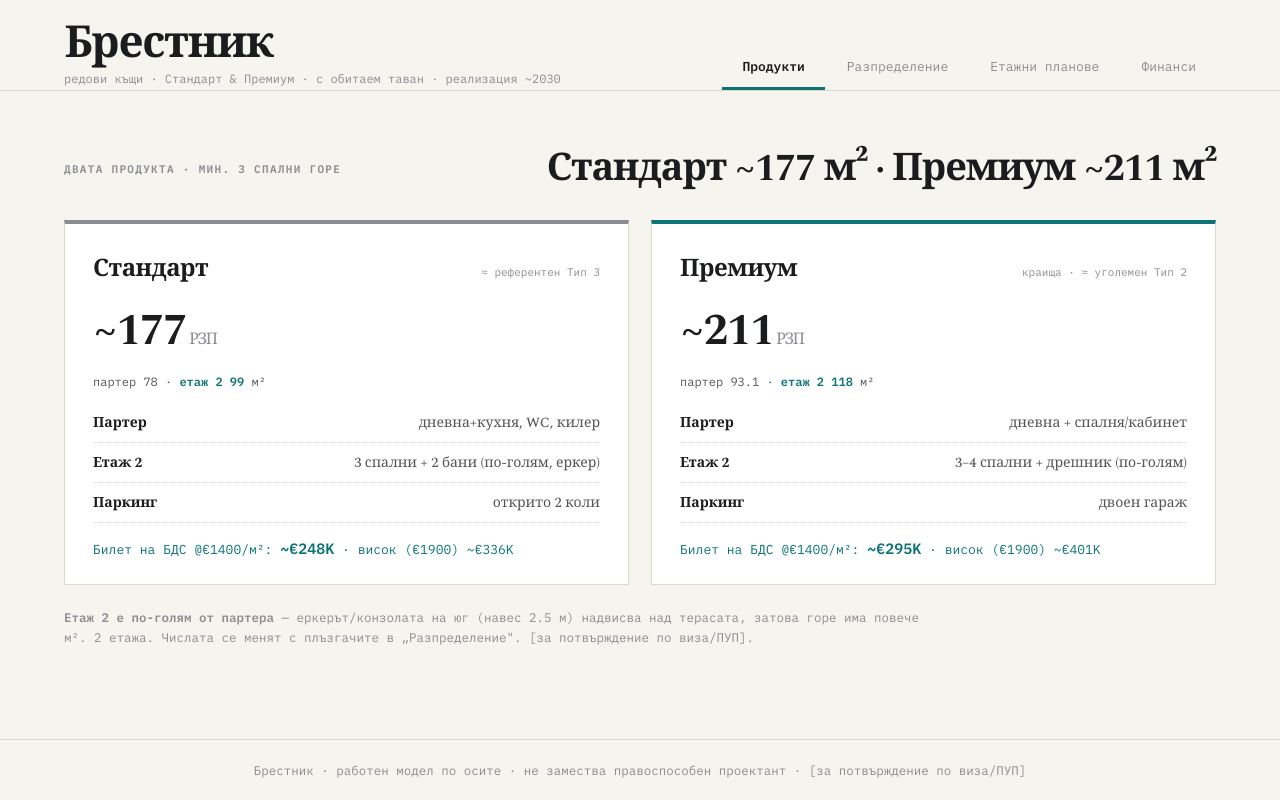
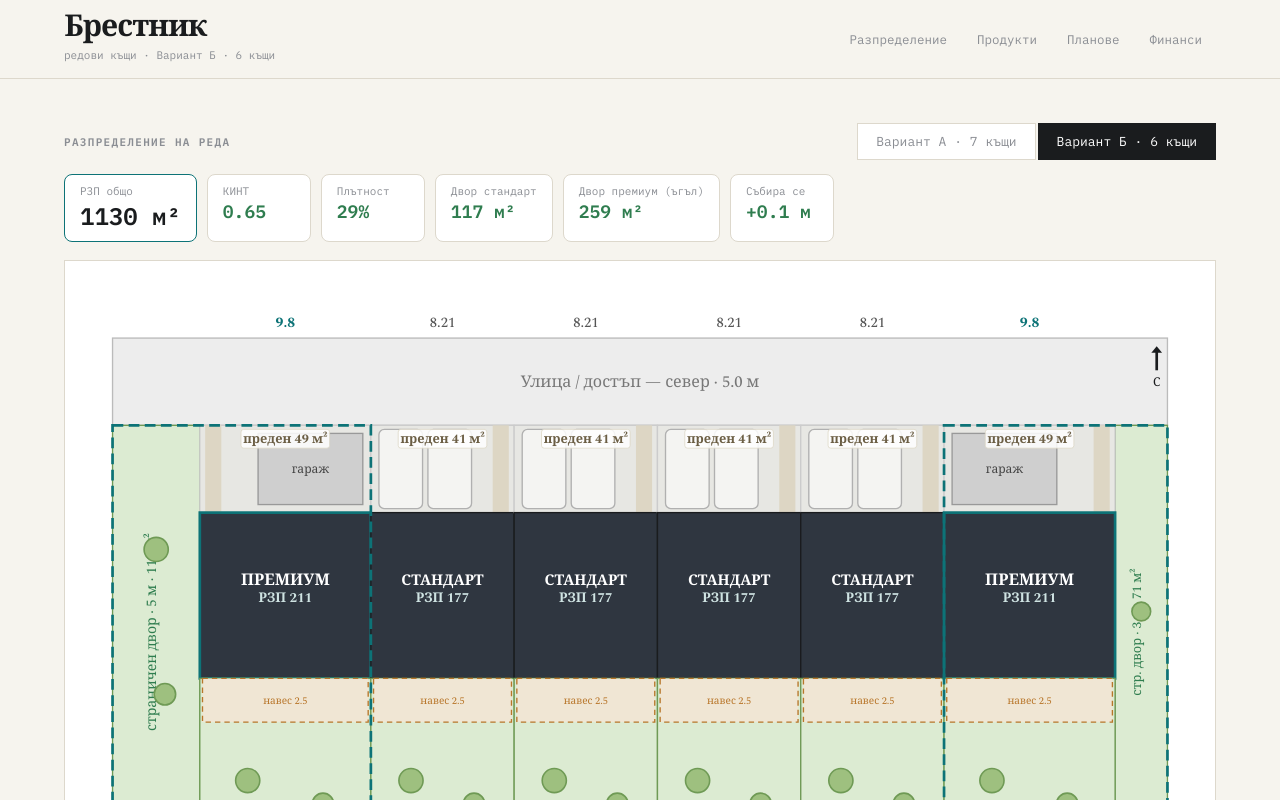
Before and after one commit to h8inc/brestnik-app, a React (Vite) app: page / in a window 1280 px wide. Shown: the top 800 px of the page. Built offline with nearby package versions, Linux system fonts and the light colour scheme.

Commit message:
UX: скрол вместо табове, планът в центъра, плъзгачи зад бутон, мобилен

```diff
--- a/src/App.jsx
+++ b/src/App.jsx
@@ -38,25 +38,24 @@ const FLOORS = {
 
 const PRODUCTS = {
   S: {
-    name: "Стандарт", ref: "≈ референтен Тип 3", ticket: "~€315K + таван",
+    name: "Стандарт", ref: "≈ референтен Тип 3",
     rows: [["Партер", "дневна+кухня, WC, килер"], ["Етаж 2", "3 спални + 2 бани (по-голям, еркер)"],
       ["Таван", "обитаем (гредоред, скосен)"], ["Паркинг", "открито 2 коли"]],
   },
   P: {
-    name: "Премиум", ref: "краища · ≈ уголемен Тип 2", ticket: "~€423K + таван",
+    name: "Премиум", ref: "краища · ≈ уголемен Тип 2",
     rows: [["Партер", "дневна + спалня/кабинет"], ["Етаж 2", "3–4 спални + дрешник (по-голям)"],
       ["Таван", "обитаем (гредоред, скосен)"], ["Паркинг", "двоен гараж"]],
   },
 };
 
-const TABS = [
-  ["products", "Продукти"],
-  ["layout", "Разпределение"],
-  ["plans", "Етажни планове"],
-  ["finance", "Финанси"],
+const NAV = [
+  ["sec-layout", "Разпределение"],
+  ["sec-products", "Продукти"],
+  ["sec-plans", "Планове"],
+  ["sec-finance", "Финанси"],
 ];
 
-// плъзгачи: ключ · етикет · min · max · стъпка · мярка
 const SLIDERS = [
   ["wS", "Ширина стандарт", 4, 12, 0.1, "м"],
   ["wP", "Ширина премиум", 4, 13, 0.1, "м"],
@@ -70,13 +69,20 @@ const SLIDERS = [
 
 const defaultsFor = (v) => ({ ...baseParams, wS: v.wS, wP: v.wP, dS: v.dS, dP: v.dP, attic: v.attic, road: v.road, front: v.front });
 
-// имена на export-ите в plans.js по продукт/етаж (за Export от редактора)
 const EXPORT_NAMES = { S: ["ground", "floor2", "attic"], P: ["groundP", "floor2P", "atticP"] };
 
-// редакциите на плановете живеят на ниво App (+ localStorage) → издържат на
-// превключване на „Редактирай" и презареждане. Закрепване в plans.js = Export.
 const EDITS_KEY = "brestnik-plan-edits-v1";
 const loadEdits = () => { try { return JSON.parse(localStorage.getItem(EDITS_KEY)) || {}; } catch { return {}; } };
+
+function Chip({ l, v, accent, big }) {
+  const col = accent === "red" ? "#B23A2E" : accent === "green" ? "#2F7D4F" : accent === "amber" ? "#B8762A" : "#1A1C1E";
+  return (
+    <div className={"chip" + (big ? " chip-big" : "")}>
+      <span className="chip-l">{l}</span>
+      <span className="chip-v" style={{ color: col }}>{v}</span>
+    </div>
+  );
+}
 
 function ProductCard({ p, hm, accent, attic }) {
   const rows = p.rows.filter(([k]) => attic || k !== "Таван");
@@ -95,16 +101,16 @@ function ProductCard({ p, hm, accent, attic }) {
 }
 
 export default function App() {
-  const [tab, setTab] = useState("products");
   const [variant, setVariant] = useState("B");
   const [product, setProduct] = useState("S");
   const [floor, setFloor] = useState(0);
   const [editPlan, setEditPlan] = useState(false);
+  const [showDims, setShowDims] = useState(false);   // плъзгачите са скрити по подразбиране
   const [dims, setDims] = useState(() => defaultsFor(VARIANTS.B));
   const [planEdits, setPlanEdits] = useState(loadEdits);
   const saveRooms = (name, rms) => setPlanEdits((e) => {
     const next = { ...e };
-    if (rms == null) delete next[name]; else next[name] = rms;   // null = върни към plans.js
+    if (rms == null) delete next[name]; else next[name] = rms;
     try { localStorage.setItem(EDITS_KEY, JSON.stringify(next)); } catch { /* sandbox */ }
     return next;
   });
@@ -119,7 +125,6 @@ export default function App() {
 
   const setDim = (k, val) => setDims((d) => ({ ...d, [k]: val }));
   const toggleAttic = () => setDims((d) => ({ ...d, attic: !d.attic }));
-  // ширините СА СВЪРЗАНИ: лицето е фиксирано → по-широк стандарт компенсира с по-тесен премиум и обратно
   const setWidthCoupled = (which, val) => {
     const nP = v.seq.filter((t) => t === "P").length;
     const nS = v.seq.filter((t) => t === "S").length;
@@ -141,6 +146,8 @@ export default function App() {
   const M = useMemo(() => rowMetrics(liveUnits, v.leftMargin, v.rightMargin, dims), [variant, dims]);
   const hmS = houseMetrics(dims.wS, "S", dims);
   const hmP = houseMetrics(dims.wP, "P", dims);
+  const priv = PLOT.W - dims.road;
+  const cornerYard = hmP.rear + hmP.front + Math.round(v.leftMargin * priv);  // К1 общ
 
   const prodW = product === "S" ? dims.wS : dims.wP;
   const prodDepth = product === "S" ? dims.dS : dims.dP;
@@ -157,40 +164,45 @@ export default function App() {
       <header className="hdr">
         <div className="hdr-title">
           <h1>Брестник</h1>
-          <span>редови къщи · Стандарт &amp; Премиум · с обитаем таван · реализация ~2030</span>
+          <span>редови къщи · {v.label}</span>
         </div>
-        <nav className="tabs">
-          {TABS.map(([id, label]) => (
-            <button key={id} className={"tab" + (tab === id ? " on" : "")} onClick={() => setTab(id)}>{label}</button>
-          ))}
+        <nav className="navlinks">
+          {NAV.map(([id, label]) => <a key={id} href={"#" + id}>{label}</a>)}
         </nav>
       </header>
 
       <main className="main">
-        {tab === "products" && (
-          <section className="sec">
-            <div className="sec-h"><span className="eyebrow">Двата продукта · мин. 3 спални горе{dims.attic ? " · + таван" : ""}</span><h2>Стандарт ~{hmS.RZP} м² · Премиум ~{hmP.RZP} м²{dims.attic ? " (вкл. таван)" : ""}</h2></div>
-            <div className="cards">
-              <ProductCard p={PRODUCTS.S} hm={hmS} attic={dims.attic} />
-              <ProductCard p={PRODUCTS.P} hm={hmP} accent attic={dims.attic} />
-            </div>
-            <p className="note"><b>Етаж 2 е по-голям от партера</b> — еркерът/конзолата на юг (навес {dims.over} м) надвисва над терасата, затова горе има повече м². 2 етажа{dims.attic ? ` + обитаем таван на гредоред (~${Math.round(dims.atticRatio * 100)}% от петното)` : ""}. Числата се менят с плъзгачите в „Разпределение". [за потвърждение по виза/ПУП].</p>
-          </section>
-        )}
-
-        {tab === "layout" && (
-          <section className="sec">
+        {/* ——— РАЗПРЕДЕЛЕНИЕ — планът в центъра ——— */}
+        <section id="sec-layout" className="sec sec-hero">
           <div className="sec-h">
-              <span className="eyebrow">Разпределение · параметричен калкулатор</span>
+            <span className="eyebrow">Разпределение на реда</span>
             <div className="seg">
               {Object.entries(VARIANTS).map(([id, vv]) => (
                 <button key={id} className={"seg-b" + (variant === id ? " on" : "")} onClick={() => chooseVariant(id)}>{vv.label}</button>
               ))}
             </div>
           </div>
-            <p className="sub">{v.sub}</p>
 
-            <div className="calc">
+          <div className="chips">
+            <Chip l="РЗП общо" v={`${M.totalRZP} м²`} big />
+            <Chip l="КИНТ" v={M.kint.toFixed(2)} accent={M.kint > 1.2 ? "red" : "green"} />
+            <Chip l="Плътност" v={`${M.density}%`} accent={M.density > 40 ? "red" : "green"} />
+            {dims.attic && <Chip l="Таван" v={`${M.atticTotal} м²`} accent="amber" />}
+            <Chip l="Двор стандарт" v={`${hmS.rear + hmS.front} м²`} accent={hmS.yardOK ? "green" : "red"} />
+            <Chip l="Двор премиум (ъгъл)" v={`${cornerYard} м²`} accent="green" />
+            <Chip l="Събира се" v={`${M.slack >= 0 ? "+" : ""}${M.slack} м`} accent={Math.abs(M.slack) < 0.3 ? "green" : "red"} />
+          </div>
+
+          {/* ПЛАНЪТ — центърът на приложението */}
+          <div className="plan-frame plan-frame-row hero-plan">
+            <RowPlan units={liveUnits} leftMargin={v.leftMargin} rightMargin={v.rightMargin} params={dims} />
+          </div>
+
+          <div className="dims-bar">
+            <button className="dims-btn" onClick={() => setShowDims((s) => !s)}>{showDims ? "▾ Скрий размерите" : "✎ Редактирай размерите"}</button>
+            {showDims && dirty && <button className="reset" onClick={reset}>↺ По подразбиране</button>}
+          </div>
+          {showDims && (
             <div className="calc-controls">
               {SLIDERS.map(([k, label, min, max, step, unit]) => (
                 <div key={k} className="ctl">
@@ -199,37 +211,23 @@ export default function App() {
                     onChange={(e) => (k === "wS" || k === "wP") ? setWidthCoupled(k, parseFloat(e.target.value)) : setDim(k, parseFloat(e.target.value))} />
                 </div>
               ))}
-                <div className="ctl-row">
-                  <label className="chk">
-                    <input type="checkbox" checked={dims.attic} onChange={toggleAttic} /> Обитаем таван
-                  </label>
-                  <button className="reset" onClick={reset} disabled={!dirty}>↺ По подразбиране</button>
+              <label className="chk"><input type="checkbox" checked={dims.attic} onChange={toggleAttic} /> Обитаем таван</label>
+              <div className="metric-note">{M.yardOK ? "✓ дворове ≥72" : "⚠ двор <72"} · ширините са свързани (лицето фиксирано){dims.front < 5 ? " · ⚠ преден <5 м" : ""}. [ЗА ПОТВЪРЖДЕНИЕ по виза/ПУП]</div>
             </div>
+          )}
+        </section>
+
+        {/* ——— ПРОДУКТИ ——— */}
+        <section id="sec-products" className="sec">
+          <div className="sec-h"><span className="eyebrow">Двата продукта · мин. 3 спални горе{dims.attic ? " · + таван" : ""}</span><h2>Стандарт ~{hmS.RZP} м² · Премиум ~{hmP.RZP} м²{dims.attic ? " (вкл. таван)" : ""}</h2></div>
+          <div className="cards">
+            <ProductCard p={PRODUCTS.S} hm={hmS} attic={dims.attic} />
+            <ProductCard p={PRODUCTS.P} hm={hmP} accent attic={dims.attic} />
           </div>
+        </section>
 
-              <div className="calc-metrics">
-                <Metric label="РЗП общо" value={`${M.totalRZP} м²`} big />
-                <Metric label="от тях таван" value={`${M.atticTotal} м²`} accent="amber" />
-                <Metric label="КИНТ" value={M.kint.toFixed(2)} accent={M.kint > 1.2 ? "red" : "green"} hint="≤1.20" />
-                <Metric label="Плътност" value={`${M.density}%`} accent={M.density > 40 ? "red" : "green"} hint="≤40%" />
-                <div className="metric-sep" />
-                <Metric label="Станд. заден" value={`${hmS.open}+${hmS.covered}=${hmS.rear}`} accent={hmS.yardOK ? "green" : "red"} hint="откр+тераса · мин 72" />
-                <Metric label="Станд. преден" value={`${hmS.front} м²`} accent={dims.front < 5 ? "red" : undefined} hint={dims.front < 5 ? "тясно за кола" : "2 коли"} />
-                <Metric label="Прем. заден" value={`${hmP.open}+${hmP.covered}=${hmP.rear}`} accent={hmP.yardOK ? "green" : "red"} hint="откр+тераса" />
-                <Metric label="Прем. преден" value={`${hmP.front} м²`} hint={`гараж + откр ${hmP.frontOpen}`} />
-                <div className="metric-sep" />
-                <Metric label="Етаж 2 vs партер" value={`+${Math.round(hmS.floor2 - hmS.footprint)} / +${Math.round(hmP.floor2 - hmP.footprint)}`} accent="green" hint="ст / пр (еркер)" />
-                <Metric label="Лице (заето)" value={`${M.used} / ${(M.used + M.slack).toFixed(1)} м`} accent={Math.abs(M.slack) < 0.3 ? "green" : "red"} />
-                <div className="metric-note">{M.yardOK ? "✓ дворове ≥72" : "⚠ двор <72 — виж червеното"} · ширините са свързани: по-широк стандарт → по-тесен премиум (лицето е фиксирано){dims.front < 5 ? " · ⚠ преден <5 м" : ""}. [ЗА ПОТВЪРЖДЕНИЕ]</div>
-              </div>
-            </div>
-
-            <div className="plan-frame plan-frame-row"><RowPlan units={liveUnits} leftMargin={v.leftMargin} rightMargin={v.rightMargin} params={dims} /></div>
-          </section>
-        )}
-
-        {tab === "plans" && (
-          <section className="sec">
+        {/* ——— ЕТАЖНИ ПЛАНОВЕ ——— */}
+        <section id="sec-plans" className="sec">
           <div className="sec-h">
             <span className="eyebrow">Етажни планове · {editPlan ? "редактор — влачи стаите" : "от съществените чертежи"}</span>
             <div className="seg">
@@ -266,26 +264,17 @@ export default function App() {
               <aside className="rooms">
                 <h4>Помещения · {fl.name} · {planGab} м²{isAttic ? " изпол." : ""}</h4>
                 <ul>{rooms.map((r, i) => <li key={i}><span>{r[4]}</span><b>{Math.round(r[5] * wScaleV * dScaleV)} м²</b></li>)}</ul>
-                  <p className="rooms-note">{isAttic ? `Таванът е скосен — изписаното е под покрива; използваемото >1.5 м ≈ ${atticUsable} м² (страничните ленти са склад). ` : ""}Площите следват ширината ({prodW} м) и дълбочината ({viewDepth.toFixed(1)} м) от „Разпределение". „✎ Редактирай" мести стаите.</p>
+                <p className="rooms-note">{isAttic ? `Таванът е скосен — използваемото >1.5 м ≈ ${atticUsable} м². ` : ""}Площите следват ширината ({prodW} м) и дълбочината ({viewDepth.toFixed(1)} м). „✎ Редактирай" мести стаите.</p>
               </aside>
             </div>
           )}
         </section>
-        )}
-        {tab === "finance" && <Finance />}
+
+        {/* ——— ФИНАНСИ ——— */}
+        <section id="sec-finance" className="sec"><Finance /></section>
       </main>
 
       <footer className="ft">Брестник · работен модел по осите · не замества правоспособен проектант · [за потвърждение по виза/ПУП]</footer>
     </div>
   );
 }
-
-function Metric({ label, value, hint, accent, big }) {
-  const col = accent === "red" ? "#E8836F" : accent === "green" ? "#6FC596" : accent === "amber" ? "#E0A75E" : "#fff";
-  return (
-    <div className={"metric" + (big ? " metric-big" : "")}>
-      <span className="metric-l">{label}{hint && <em> {hint}</em>}</span>
-      <span className="metric-v" style={{ color: col }}>{value}</span>
-    </div>
-  );
-}
--- a/src/RowPlan.jsx
+++ b/src/RowPlan.jsx
@@ -122,7 +122,7 @@ export default function RowPlan({ units, leftMargin, rightMargin, params = baseP
   els.push(<g key="cmp" transform={`translate(${W - 30},${PAD_T + 6})`}><line x1="0" y1="18" x2="0" y2="2" stroke={INK} strokeWidth="2" /><polygon points="-4,5 4,5 0,0" fill={INK} /><text x="0" y="30" fontSize="9" fill={INK} textAnchor="middle">С</text></g>);
 
   return (
-    <svg viewBox={`0 0 ${W} ${H}`} preserveAspectRatio="xMidYMid meet" style={{ display: "block", width: "100%", height: "100%" }}>
+    <svg viewBox={`0 0 ${W} ${H}`} preserveAspectRatio="xMidYMid meet" style={{ display: "block", width: "100%", height: "auto" }}>
       {els}
     </svg>
   );
--- a/src/styles.css
+++ b/src/styles.css
@@ -11,22 +11,24 @@
 body { background: var(--paper); color: var(--ink); font-family: var(--serif); -webkit-font-smoothing: antialiased; }
 .app { min-height: 100vh; display: flex; flex-direction: column; }
 
+html { scroll-behavior: smooth; }
 .hdr {
-  display: flex; align-items: flex-end; justify-content: space-between; flex-wrap: wrap; gap: 16px;
-  padding: 22px clamp(20px, 5vw, 72px) 0; border-bottom: 1px solid var(--line);
+  position: sticky; top: 0; z-index: 20; background: var(--paper);
+  display: flex; align-items: center; justify-content: space-between; flex-wrap: wrap; gap: 8px 16px;
+  padding: 12px clamp(16px, 5vw, 72px); border-bottom: 1px solid var(--line);
 }
-.hdr-title h1 { font-size: clamp(28px, 4vw, 44px); font-weight: 800; letter-spacing: -0.03em; line-height: 1; }
-.hdr-title span { font-family: var(--mono); font-size: 12px; color: var(--gray); }
-.tabs { display: flex; gap: 2px; }
-.tab {
-  font-family: var(--mono); font-size: 13px; padding: 12px 20px; border: none; background: none;
-  color: var(--gray); cursor: pointer; border-bottom: 3px solid transparent; transition: 0.15s;
+.hdr-title h1 { font-size: clamp(20px, 3vw, 30px); font-weight: 800; letter-spacing: -0.03em; line-height: 1; }
+.hdr-title span { font-family: var(--mono); font-size: 11px; color: var(--gray); }
+.navlinks { display: flex; gap: 2px; flex-wrap: wrap; }
+.navlinks a {
+  font-family: var(--mono); font-size: 12.5px; padding: 8px 14px; color: var(--gray);
+  text-decoration: none; border-radius: 6px; transition: 0.15s; white-space: nowrap;
 }
-.tab:hover { color: var(--ink); }
-.tab.on { color: var(--ink); border-bottom-color: var(--accent); font-weight: 600; }
+.navlinks a:hover { color: var(--ink); background: #fff; }
 
-.main { flex: 1; padding: clamp(20px, 4vw, 48px) clamp(20px, 5vw, 72px); }
-.sec { max-width: 1180px; margin: 0 auto; }
+.main { flex: 1; padding: clamp(20px, 4vw, 44px) clamp(16px, 5vw, 72px); }
+.sec { max-width: 1180px; margin: 0 auto; scroll-margin-top: 86px; }
+.sec + .sec { margin-top: clamp(36px, 6vw, 72px); padding-top: clamp(36px, 6vw, 72px); border-top: 1px solid var(--line); }
 .sec-h { display: flex; align-items: center; justify-content: space-between; flex-wrap: wrap; gap: 16px; margin-bottom: 8px; }
 .eyebrow { font-family: var(--mono); font-size: 11px; font-weight: 600; letter-spacing: 0.12em; text-transform: uppercase; color: var(--gray); }
 .sec-h h2 { font-size: clamp(22px, 3vw, 38px); font-weight: 700; letter-spacing: -0.03em; }
@@ -64,10 +66,10 @@ body { background: var(--paper); color: var(--ink); font-family: var(--serif); -
 
 /* plan frames */
 .plan-frame { background: #fff; border: 1px solid var(--line); padding: 18px; display: flex; align-items: center; justify-content: center; }
-.plan-frame-row { height: 66vh; }
+.plan-frame-row { width: 100%; padding: clamp(8px, 2vw, 18px); }
 .plan-frame-lg { height: 74vh; }
 .plan-row { display: grid; grid-template-columns: 1fr 250px; gap: 22px; align-items: stretch; }
-@media (max-width: 820px) { .plan-row { grid-template-columns: 1fr; } .plan-frame-row, .plan-frame-lg { height: 60vh; } }
+@media (max-width: 820px) { .plan-row { grid-template-columns: 1fr; } .plan-frame-lg { height: 60vh; } }
 .rooms { background: #fff; border: 1px solid var(--line); padding: 18px 20px; }
 .rooms h4 { font-size: 14px; font-weight: 700; margin-bottom: 10px; }
 .rooms ul { list-style: none; }
@@ -145,3 +147,27 @@ body { background: var(--paper); color: var(--ink); font-family: var(--serif); -
 .fed-types { display: flex; flex-wrap: wrap; gap: 4px; margin-bottom: 10px; }
 .fed-del { width: 100%; margin-top: 10px; padding: 7px; cursor: pointer; border: 1px solid #d9b3ad; background: #fff; color: #B23A2E; border-radius: 4px; font-family: var(--mono); font-size: 11.5px; }
 .fed-del:hover { background: #B23A2E; color: #fff; border-color: #B23A2E; }
+
+/* ——— scrollable hero (план в центъра) ——— */
+.chips { display: flex; flex-wrap: wrap; gap: 10px; margin: 14px 0 18px; }
+.chip { background: #fff; border: 1px solid var(--line); border-radius: 8px; padding: 9px 15px; min-width: 104px; flex: 0 1 auto; }
+.chip-l { display: block; font-family: var(--mono); font-size: 11px; color: var(--gray); }
+.chip-v { display: block; font-family: var(--mono); font-size: 18px; font-weight: 700; margin-top: 2px; }
+.chip-big { border-color: var(--accent); }
+.chip-big .chip-v { font-size: 24px; }
+.dims-bar { display: flex; gap: 10px; align-items: center; flex-wrap: wrap; margin-top: 14px; }
+.dims-btn { font-family: var(--mono); font-size: 13px; padding: 10px 18px; border: 1px solid var(--accent); background: #fff; color: var(--accent); cursor: pointer; border-radius: 6px; font-weight: 600; }
+.dims-btn:hover { background: var(--accent); color: #fff; }
+/* плъзгачите: 2 колони на широко, 1 на тясно */
+.calc-controls { display: grid; grid-template-columns: 1fr 1fr; gap: 2px 34px; margin-top: 14px; }
+@media (max-width: 640px) { .calc-controls { grid-template-columns: 1fr; } }
+.calc-controls .chk { grid-column: 1 / -1; margin-top: 10px; }
+.calc-controls .metric-note { grid-column: 1 / -1; color: var(--gray); }
+/* мобилни корекции */
+@media (max-width: 560px) {
+  .hdr { padding: 10px 16px; }
+  .hdr-title h1 { font-size: 22px; }
+  .seg { flex-wrap: wrap; }
+  .seg-b { flex: 1 1 auto; text-align: center; }
+  .chip { flex: 1 1 calc(50% - 10px); min-width: 0; }
+}
```
Lines whose indentation alone changed are shown as unchanged.
